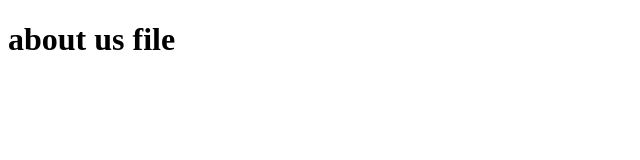
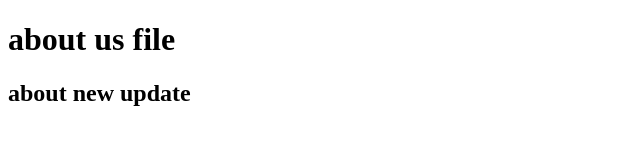
Before and after one commit to sumit9354800/main-Branch, a plain HTML site: page aboutus.html in a window 1280 px wide. Shown: the whole page, without its empty margins (0-640 px from the left). Drawn offline with Linux system fonts and the light colour scheme.

Commit message:
new aboutus update

```diff
--- a/aboutus.html
+++ b/aboutus.html
@@ -7,5 +7,6 @@
 </head>
 <body>
      <h1>about us file</h1>
+     <h2>about new update</h2>
 </body>
 </html>
```
